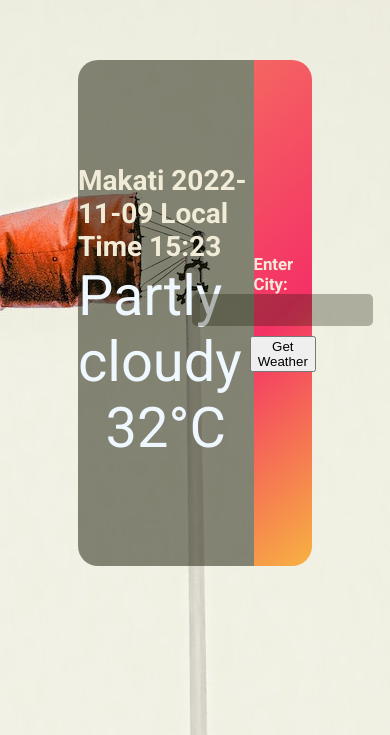
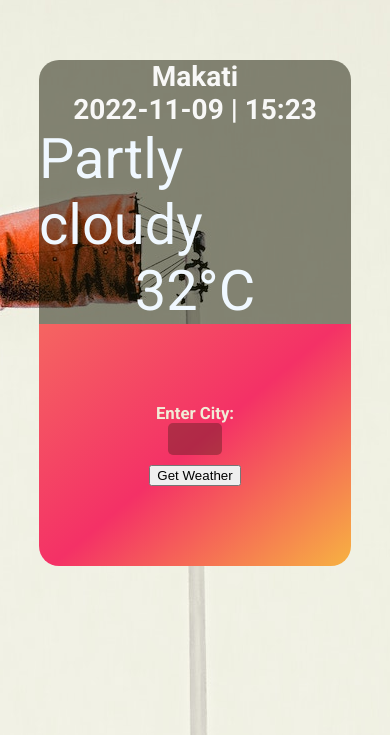
Before and after one commit to luvie23/weatherApp, a website built with webpack: page dist/index.html in a window 390 px wide. Shown: the part 109-844 px from the top of the page. Built offline with Linux system fonts and the light colour scheme.

Commit message:
add media query for smaller screen

```diff
--- a/src/index.js
+++ b/src/index.js
@@ -22,7 +22,7 @@
     // temperatureDOM.textContent = `${gifData.current.temperature}°C`
 
     cityDOM.textContent = 'Makati';
-    dateDOM.textContent = '2022-11-09 Local Time 15:23';
+    dateDOM.textContent = '2022-11-09 | 15:23';
 
     cloudsDOM.textContent = 'Partly cloudy';
     temperatureDOM.textContent = `32°C`
--- a/src/style.css
+++ b/src/style.css
@@ -39,9 +39,18 @@ body{
 }
 
 #location{
+    display: flex;
+    flex-direction: column;
+    align-items: center;
+    justify-content: center;
     font-weight: bolder;
     font-size: 2rem;
-    color: #F1ECD7;
+    color: #F8F8F7;
+}
+
+#location>p{
+    margin: 0;
+    border: 0;
 }
 
 #weather{
@@ -79,9 +88,37 @@ body{
     border: 0;
     border-radius: 5px;
     height: 30px;
+    width: 13vw;
 }
 
 #searchButton{
     margin-top: 10px;
 
 }
+
+
+
+
+@media only screen and (max-width: 600px) {
+    #content{
+        flex-direction: column;
+    }
+
+    #leftBoard{
+        width: 80vw;
+        border-top-left-radius: 0;
+        border-bottom-left-radius: 0;
+        border-top-right-radius: 20px;
+        border-top-left-radius: 20px;
+    }
+
+    #rightBoard{
+        width: 80vw;
+        border-top-right-radius: 0;
+        border-bottom-right-radius: 0;
+        border-bottom-left-radius: 20px;
+        border-bottom-right-radius: 20px;
+
+    }
+
+  }
```
Also changed, not shown: dist/index.html, dist/main.js.
